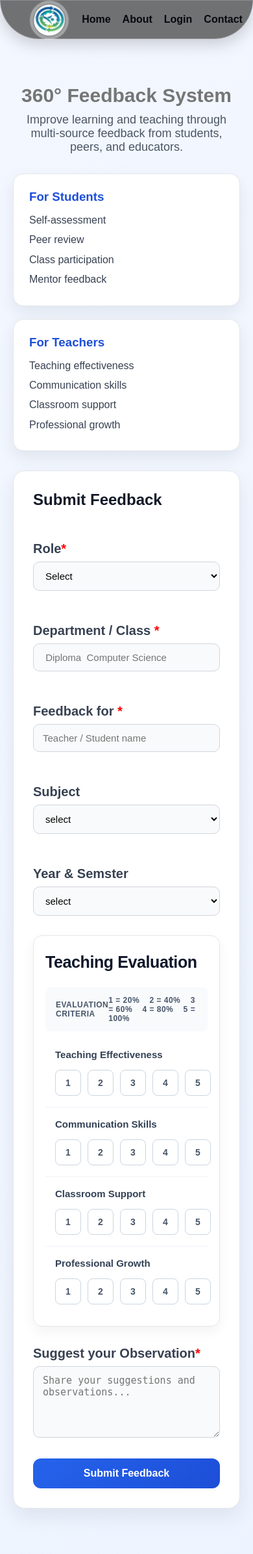
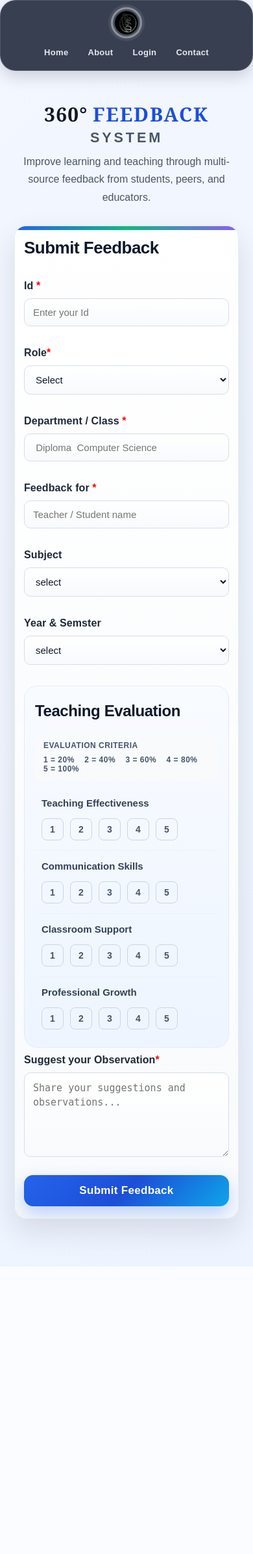
Before and after one commit to km6307/webpage, a Django app: page /home in a window 390 px wide. Shown: the whole page at 65% size. After the commit the page ends 1949 px from the top, so only its background shows below. Run offline with Django 5.2, Linux system fonts and the light colour scheme.

Commit message:
work on main page

```diff
--- a/FeedbackSystem/feedbackapp/urls.py
+++ b/FeedbackSystem/feedbackapp/urls.py
@@ -4,4 +4,5 @@ from . import views
 urlpatterns = [
     path('login', views.login, name='login'),
     path('home', views.home, name='home'),
+     path('submit', views.submit, name='submit'),
 ]
--- a/FeedbackSystem/feedbackapp/views.py
+++ b/FeedbackSystem/feedbackapp/views.py
@@ -19,3 +19,6 @@ def login(request):
 
 def home(request):
     return render(request, '360°Feedback.html')
+
+def submit(request):
+    return render(request, 'login.html')
--- a/FeedbackSystem/templates/360°Feedback.html
+++ b/FeedbackSystem/templates/360°Feedback.html
@@ -15,36 +15,51 @@
             font-family: Arial, sans-serif;
             background: linear-gradient(135deg, #f3f7ff, #eef4ff);
             color: #1f2937;
+            overflow-x: hidden;
         }
 
         .nav {
             width: 100%;
-            height: 60px;
-            background: rgba(62, 61, 61, 0.72);
+            height: 76px;
+            background: rgba(15, 23, 42, 0.82);
             backdrop-filter: blur(14px);
             -webkit-backdrop-filter: blur(14px);
-            border: 1px solid rgba(255, 255, 255, 0.2);
-            border-bottom-left-radius: 90px;
-            border-bottom-right-radius: 90px;
+            border: 1px solid rgba(255, 255, 255, 0.14);
+            border-radius: 24px;
             display: flex;
+            align-items: center;
             justify-content: center;
-            box-shadow: 0 8px 24px rgba(0, 0, 0, 0.18);
+            box-shadow: 0 8px 24px rgba(15, 23, 42, 0.18);
             position: sticky;
             top: 0;
             z-index: 1000;
-            transition: background 0.3s ease, box-shadow 0.3s ease, backdrop-filter 0.3s ease;
+            transition: background 0.3s ease, box-shadow 0.3s ease, backdrop-filter 0.3s ease, border-radius 0.3s ease;
+        }
+
+        .nav-inner {
+            width: min(1200px, calc(100% - 24px));
+            display: flex;
+            align-items: center;
+            justify-content: space-between;
+            gap: 20px;
         }
 
         .nav.scrolled {
-            background: rgba(255, 255, 255, 0.22);
+            background: rgba(15, 23, 42, 0.94);
             backdrop-filter: blur(20px) saturate(160%);
             -webkit-backdrop-filter: blur(20px) saturate(160%);
-            border-color: rgba(255, 255, 255, 0.4);
             box-shadow: 0 10px 30px rgba(15, 23, 42, 0.22);
         }
         #logo {
-            border: 5px solid rgba(255, 255, 255, 0.35);
+            width: 52px;
+            height: 52px;
+            border-radius: 50%;
+            border: 3px solid rgba(255, 255, 255, 0.4);
+            background: rgba(255, 255, 255, 0.08);
+            padding: 3px;
+            box-shadow: 0 0 0 4px rgba(255, 255, 255, 0.08);
             animation: logo-loading 2.9s linear infinite;
+            object-fit: cover;
         }
 
         #logo:hover {
@@ -64,45 +79,89 @@
             display: flex;
             align-items: center;
             justify-content: center;
-            margin-left: 500px;
-            gap: 30px;
+            gap: 12px;
             list-style: none;
-            color: rgb(4, 10, 15);
+            color: #ffffff;
             width: 100%;
-            padding: 0 20px;
+            max-width: 820px;
+            padding: 0 10px;
+            flex-wrap: wrap;
+            margin-left: auto;
+            margin-right: auto;
         }
 
         .navbar li {
             text-transform: capitalize;
-            font-weight: 600;
+            font-weight: 700;
+            font-size: 15px;
+            letter-spacing: 0.3px;
             cursor: pointer;
+            color: #e2e8f0;
+            transition: all 0.2s ease;
+            padding: 8px 14px;
+            border-radius: 999px;
         }
 
         .navbar li:hover {
-            transform: scale(1.2);
-
+            transform: translateY(-1px);
+            background: rgba(255, 255, 255, 0.08);
+            color: #ffffff;
         }
 
         .container {
             max-width: 1200px;
+            width: min(1200px, calc(100% - 24px));
             margin: 50px auto;
-            padding: 20px;
+            padding: 20px 0 40px;
         }
 
         .header {
             text-align: center;
             margin-bottom: 30px;
+            padding: 14px 12px 0;
         }
 
         .header h1 {
-            font-size: 42px;
-            margin-bottom: 10px;
-            color: #747676;
+            font-size: clamp(2rem, 3.5vw, 3.1rem);
+            margin-bottom: 12px;
+            font-weight: 800;
+            letter-spacing: 0.08em;
+            line-height: 1.1;
+            color: #1f2937;
+            text-transform: uppercase;
+            font-family: Georgia, "Times New Roman", serif;
+            text-shadow: 0 2px 0 rgba(255, 255, 255, 0.7);
+            display: flex;
+            align-items: baseline;
+            justify-content: center;
+            gap: 0.25em;
+            flex-wrap: wrap;
+        }
+
+        .header h1 .brand-word {
+            color: #111827;
+            letter-spacing: 0.04em;
+        }
+
+        .header h1 .main-word {
+            color: #1d4ed8;
+            letter-spacing: 0.06em;
+        }
+
+        .header h1 .sub-word {
+            font-size: 0.72em;
+            color: #475569;
+            letter-spacing: 0.18em;
+            font-weight: 700;
+            font-family: Arial, sans-serif;
         }
 
         .header p {
             font-size: 18px;
             color: #4b5563;
+            max-width: 820px;
+            margin: 0 auto;
+            line-height: 1.7;
         }
 
         .role-grid {
@@ -133,86 +192,115 @@
 
         .feedback-box {
             width: 100%;
-            background: #fff;
-            border-radius: 18px;
-            padding: 30px;
-            box-shadow: 0 12px 30px rgba(15, 23, 42, 0.08);
-            border: 1px solid #e5e7eb;
+            max-width: 100%;
+            background: linear-gradient(180deg, rgba(255,255,255,0.98), rgba(248,250,252,0.96));
+            border-radius: 26px;
+            padding: 32px;
+            box-shadow: 0 18px 45px rgba(15, 23, 42, 0.12);
+            border: 1px solid rgba(148, 163, 184, 0.2);
+            position: relative;
+            overflow: hidden;
+        }
+
+        .feedback-box::before {
+            content: "";
+            position: absolute;
+            inset: 0 0 auto 0;
+            height: 6px;
+            background: linear-gradient(90deg, #2563eb, #10b981, #8b5cf6);
         }
 
         .feedback-box h2 {
-            margin-bottom: 20px;
-            color: #111827;
+            margin-bottom: 24px;
+            color: #0f172a;
+            font-size: 32px;
+            letter-spacing: -0.5px;
         }
 
         .form-grid {
             display: grid;
             grid-template-columns: repeat(2, minmax(250px, 1fr));
-            gap: 20px;
+            gap: 22px 24px;
         }
 
         .field {
-            margin-top: 30px;
+            margin-top: 10px;
             display: flex;
             flex-direction: column;
-            gap: 8px;
+            gap: 10px;
         }
 
         .field label {
-            font-size:20px;
-            font-weight: 600;
-            color: #374151;
+            font-size: 16px;
+            font-weight: 700;
+            color: #1f2937;
+            letter-spacing: 0.1px;
         }
 
         .field input,
         .field select,
         .field textarea {
-            padding: 12px 14px;
-            border: 1px solid #d1d5db;
-            border-radius: 10px;
+            width: 100%;
+            padding: 14px 16px;
+            border: 1px solid #d7deea;
+            border-radius: 12px;
             font-size: 15px;
             outline: none;
-            background: #f9fafb;
+            background: linear-gradient(180deg, #ffffff, #f8fafc);
+            color: #0f172a;
+            box-shadow: inset 0 1px 2px rgba(15, 23, 42, 0.02);
+            transition: border-color 0.2s ease, box-shadow 0.2s ease, transform 0.2s ease;
+        }
+
+        .field input:focus,
+        .field select:focus,
+        .field textarea:focus {
+            border-color: #3b82f6;
+            box-shadow: 0 0 0 4px rgba(59, 130, 246, 0.12);
         }
 
         .field textarea {
-            min-height: 110px;
+            min-height: 130px;
             resize: vertical;
+            line-height: 1.5;
         }
         .submit-btn {
-            margin-top: 24px;
-            background: linear-gradient(135deg, #2563eb, #1d4ed8);
+            margin-top: 18px;
+            background: linear-gradient(135deg, #2563eb, #1d4ed8, #0ea5e9);
             color: white;
             border: none;
-            padding: 14px 24px;
-            border-radius: 12px;
-            font-size: 16px;
-            font-weight: bold;
+            padding: 16px 28px;
+            border-radius: 14px;
+            font-size: 17px;
+            font-weight: 800;
             cursor: pointer;
-            transition: transform 0.2s ease;
+            transition: transform 0.2s ease, box-shadow 0.2s ease, filter 0.2s ease;
+            box-shadow: 0 12px 28px rgba(37, 99, 235, 0.28);
+            letter-spacing: 0.3px;
         }
 
         .submit-btn:hover {
             transform: translateY(-2px);
+            filter: brightness(1.02);
         }
 
 
         .rating-section {
             width: 100%;
-            margin-top: 30px;
-            padding: 34px 38px 22px;
-            background: #ffffff;
-            border: 1px solid #e5e7eb;
-            border-radius: 14px;
-            box-shadow: 0 8px 20px rgba(15, 23, 42, 0.05);
+            margin-top: 32px;
+            padding: 30px 26px 18px;
+            background: linear-gradient(180deg, #f8fbff, #eef5ff);
+            border: 1px solid #dfeafc;
+            border-radius: 20px;
+            box-shadow: inset 0 1px 0 rgba(255,255,255,0.8);
         }
 
         .section-title {
             width:100%;
-            margin-bottom: 24px;
+            margin-bottom: 20px;
             color: #0f172a;
-            font-size: 25px;
-            font-weight: 700;
+            font-size: 28px;
+            font-weight: 800;
             letter-spacing: -0.4px;
         }
 
@@ -294,33 +382,58 @@
         }
 
         @media (max-width: 900px) {
-            main {
-                width: 100%;
-                margin: 25px auto;
+            .container {
+                padding: 16px 14px 32px;
             }
 
             .rating-section {
-                padding: 26px 18px 16px;
+                padding: 24px 16px 12px;
             }
 
             .rating-row {
                 grid-template-columns: 1fr;
                 gap: 15px;
+                padding: 15px 10px;
             }
 
             .rating {
                 justify-content: flex-start;
                 gap: 10px;
+                flex-wrap: wrap;
             }
 
+            .rating-heading {
+                flex-direction: column;
+                align-items: flex-start;
+                gap: 8px;
+                padding: 12px 13px;
             }
 
-
+            .feedback-box {
+                padding: 22px 18px;
+            }
+        }
 
         @media (max-width: 768px) {
+            .nav {
+                height: auto;
+                min-height: 60px;
+                padding: 10px 0;
+            }
+
+            .nav-inner {
+                flex-direction: column;
+                gap: 8px;
+            }
+
             .navbar {
-                margin-left: 0;
-                gap: 18px;
+                gap: 6px 12px;
+                padding: 0 8px 4px;
+            }
+
+            .navbar li {
+                font-size: 13px;
+                padding: 6px 10px;
             }
 
             .role-grid,
@@ -331,13 +444,67 @@
             .header h1 {
                 font-size: 30px;
             }
+
+            .header p {
+                font-size: 16px;
+            }
+
+            .feedback-box h2 {
+                font-size: 26px;
+            }
+
+            .section-title {
+                font-size: 24px;
+            }
+
+            #logo {
+                margin-left: 0 !important;
+                width: 48px !important;
+                height: 48px !important;
+            }
+        }
+
+        @media (max-width: 480px) {
+            .navbar {
+                font-size: 13px;
+                gap: 10px;
+            }
+
+            .container {
+                margin-top: 24px;
+                padding: 12px 10px 24px;
+            }
+
+            .feedback-box {
+                padding: 18px 14px;
+                border-radius: 18px;
+            }
+
+            .field input,
+            .field select,
+            .field textarea {
+                padding: 12px 13px;
+                border-radius: 10px;
+            }
+
+            .submit-btn {
+                width: 100%;
+                padding: 14px 18px;
+            }
+
+            .rating label {
+                width: 34px;
+                height: 34px;
+            }
         }
     </style>
 </head>
 <body>
+
      {% load static %}
       <div class="nav">
-        <img id="logo" style="border-radius:50%;margin-left:50px;padding:1px;" src="{% static 'logo.jpg' %}" alt="360°" width="60px" height="60px">
+        <div class="nav-inner">
+            <img id="logo" src="{% static 'logo.jpg' %}" alt="360° logo">
             <ul class="navbar">
                 <li id="home">home</li>
                 <li id="about">about</li>
@@ -345,39 +512,29 @@
                 <li id="contact">contact</li>
             </ul>
         </div>
+    </div>
 
     <div class="container">
         <div class="header">
-            <h1>360° Feedback System</h1>
+            <h1>
+                <span class="brand-word">360°</span>
+                <span class="main-word">Feedback</span>
+                <span class="sub-word">System</span>
+            </h1>
             <p>Improve learning and teaching through multi-source feedback from students, peers, and educators.</p>
-        </div>
-
-        <div class="role-grid">
-            <div class="role-card">
-                <h3>For Students</h3>
-                <ul>
-                    <li>Self-assessment</li>
-                    <li>Peer review</li>
-                    <li>Class participation</li>
-                    <li>Mentor feedback</li>
-                </ul>
-            </div>
-
-            <div class="role-card">
-                <h3>For Teachers</h3>
-                <ul>
-                    <li>Teaching effectiveness</li>
-                    <li>Communication skills</li>
-                    <li>Classroom support</li>
-                    <li>Professional growth</li>
-                </ul>
-            </div>
         </div>
 
         <div class="feedback-box">
             <h2>Submit Feedback</h2>
-            <form>
+    <form action="submit" method="post">
+        {% csrf_token %}
+
                 <div class="form-grid">
+                    <div class="field">
+                        <label for="Student id"> Id <span style="color:red;">*</span></label>
+                        <input type="text" id="" placeholder="Enter your Id ">
+                    </div>
+
                     <div class="field">
                         <label for="role">Role<span style="color:red;">*</span></label>
                         <select id="role">
```
Also changed, not shown: FeedbackSystem/static/logo.jpg. Lines whose indentation alone changed are shown as unchanged.
